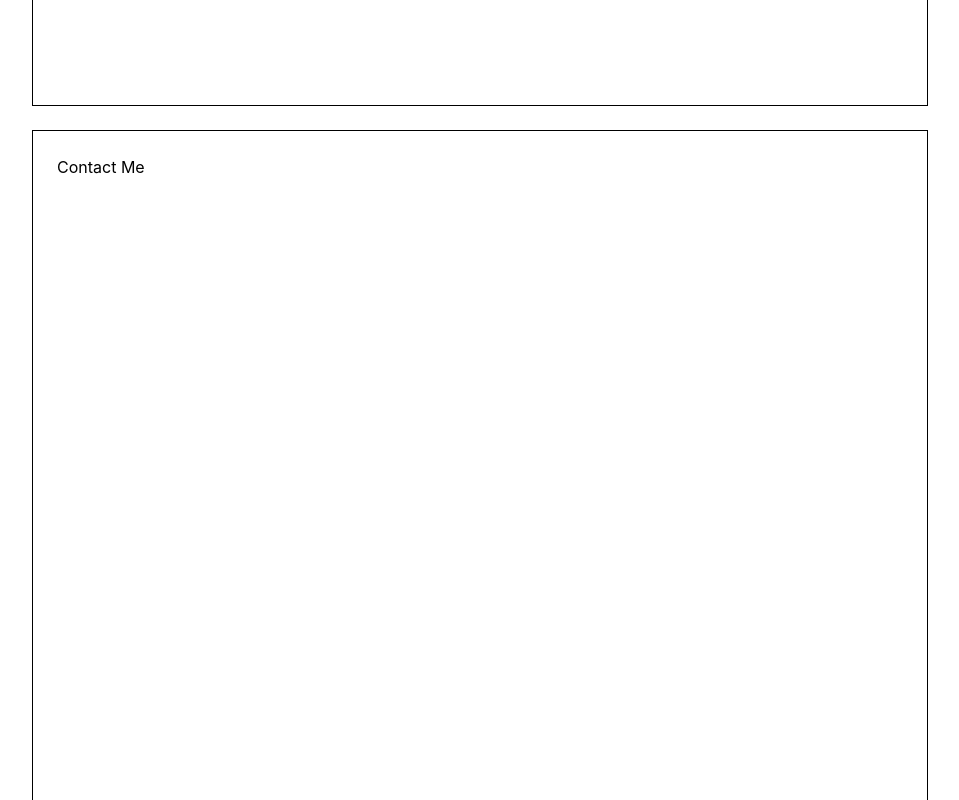
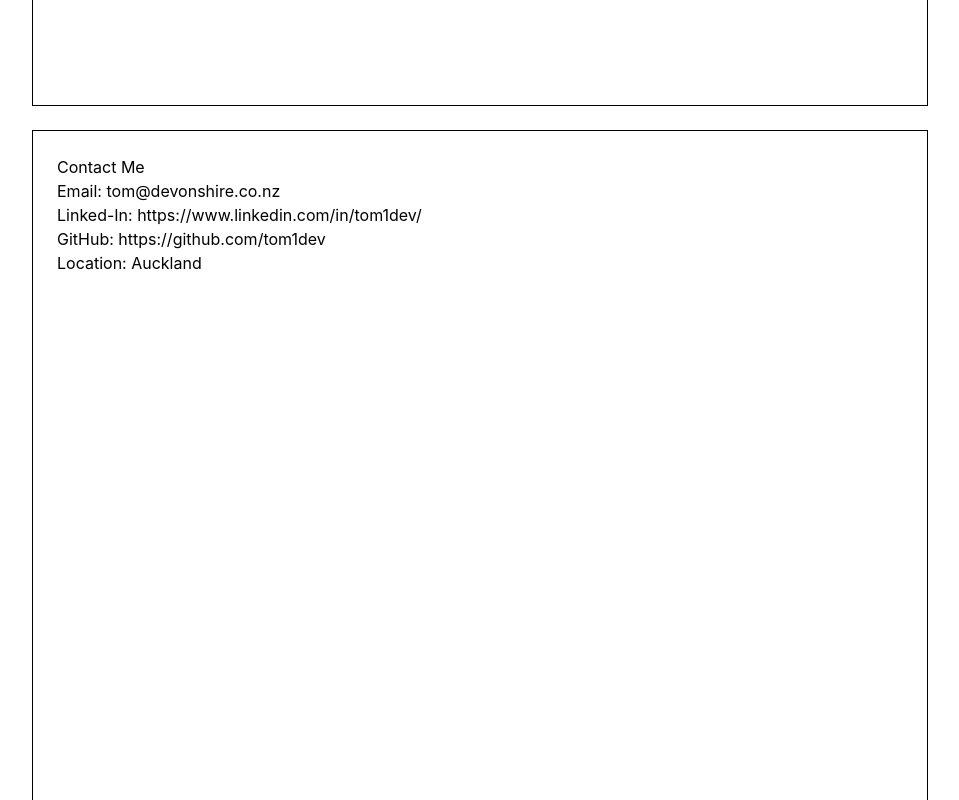
Before and after one commit to tom1dev/portfolio, a React (Vite) app: page / in a window 1280 px wide. Shown: the part 2460-3260 px from the top of the page, without its empty margins (292-1251 px from the left). Built offline with nearby package versions, Linux system fonts and the light colour scheme.

Commit message:
contact stuff added

```diff
--- a/src/components/ContactMe.tsx
+++ b/src/components/ContactMe.tsx
@@ -1,9 +1,25 @@
 import "tailwindcss";
 function ContactMe(){
     return(
-    <>
-        Contact Me
-    </>
+    <div>
+        {/* Header */}
+        <h2>Contact Me</h2>
+        {/* Line items */}
+        <ul>
+            <li>
+                Email: tom@devonshire.co.nz
+            </li>
+            <li>
+                Linked-In: <a href="https://www.linkedin.com/in/tom1dev/" className="hover:text-blue-900">https://www.linkedin.com/in/tom1dev/</a>
+            </li>
+            <li>
+                GitHub: <a href="https://github.com/tom1dev" className="hover:text-blue-900">https://github.com/tom1dev</a>
+            </li>
+            <li>
+                Location: Auckland
+            </li>
+        </ul>
+    </div>
     );
 }
 
```
